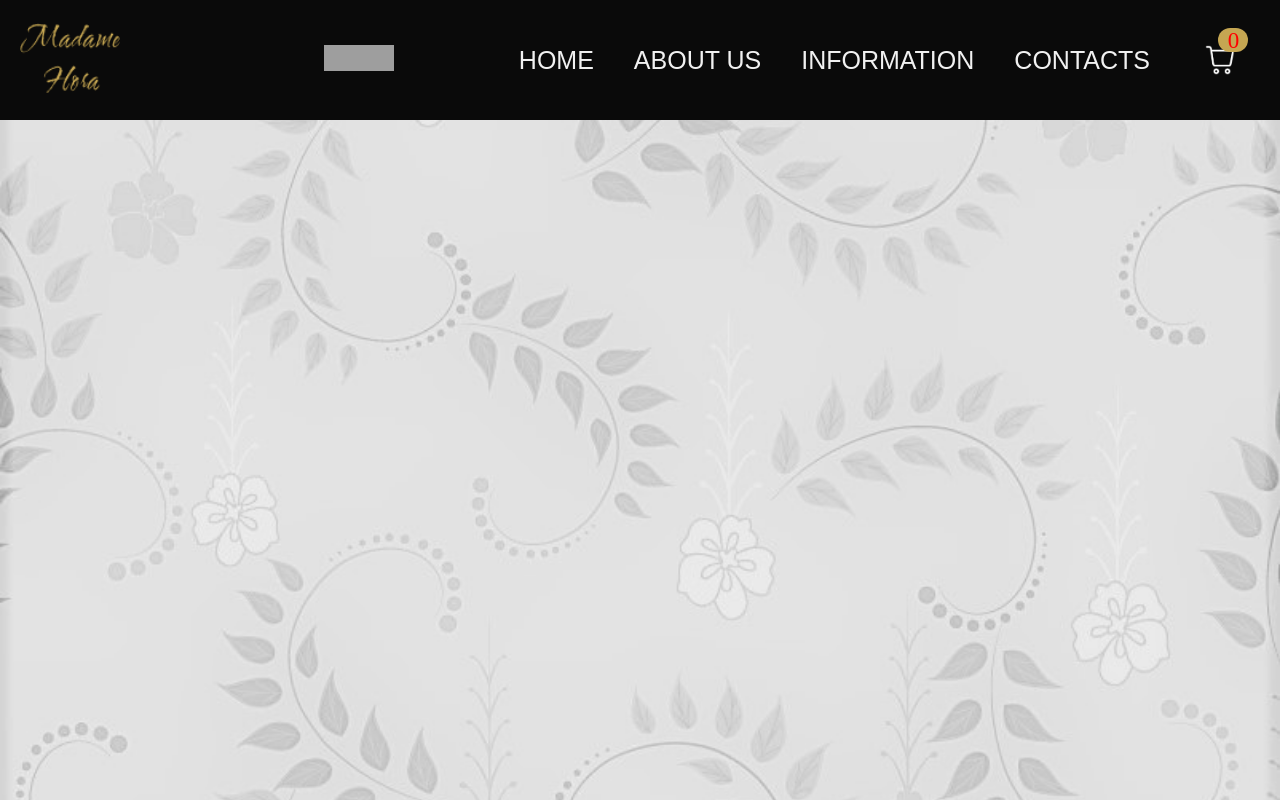
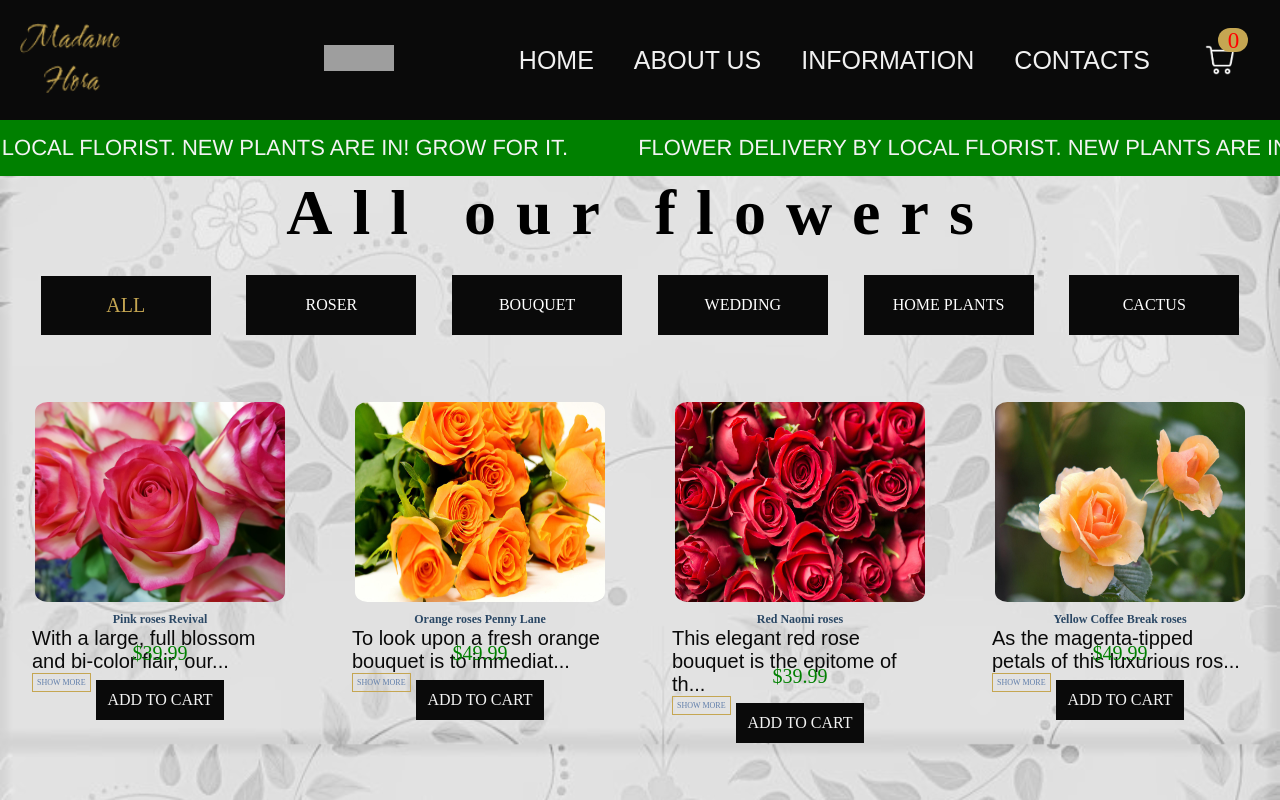
Before and after one commit to Irina-web-lab/madame-flora, a React (Create React App) app: page / in a window 1280 px wide. Shown: the top 800 px of the page. Built offline with nearby package versions, Linux system fonts and the light colour scheme; grey boxes are pictures that could not be loaded; a web font is replaced by a local one.

Commit message:
Update App.js

```diff
--- a/src/App.js
+++ b/src/App.js
@@ -1,7 +1,7 @@
 import React from 'react';
-/* import { useState } from 'react';
+import { useState } from 'react';
 import { data } from './data';
- */import './App.css';
+import './App.css';
 
 import {
   BrowserRouter as Router,
@@ -15,24 +15,24 @@ import About from './Pages.js/About';
 import ContactUs from './Pages.js/ContactUs';
 import Information from './Pages.js/Information';
 
-/* import Flowers from './Components/Flowers';
-import Promo from './Components/Promo';
-import Buttons from './Components/Buttons';
-import Carousel from './Components/Carousel';
-import Footer from './Components/Footer';     */
+
 import logo from './logo.png';
 import cart from './cart.png';
+import Footer from './Components.js/Footer';
+import Promo from './Components.js/Promo';
+import Buttons from './Components.js/Buttons';
+import Flowers from './Components.js/Flowers';
 
 
 function App() {
 
-/*    const [flower, setFlower] = useState(data);
+    const [flower, setFlower] = useState(data);
 
   const chosenFlower = (searchTerm) => {
       const newFlower = data.filter(element => element.searchTerm === searchTerm);
       setFlower(newFlower);
   }
- */
+
 return (<div>
 
 <Router>
@@ -76,19 +76,16 @@ return (<div>
   <Route path="/information" element= {<Information />} />
   <Route path="/contactUs" element= {<ContactUs />} />
   </Routes>
-  </Router>
 
-
-{/*  <Promo />
+  <Promo />
   <div className="content">
         <h1 className="inf">All our flowers</h1>
     </div>
-
     <Buttons filteredFlowers={chosenFlower}/>
     <Flowers itemForSale={flower}/>
-    <Carousel />
-   <Footer />
-    */}
+  <Footer />
+  </Router>
+
  </div>
 )
 }
```
